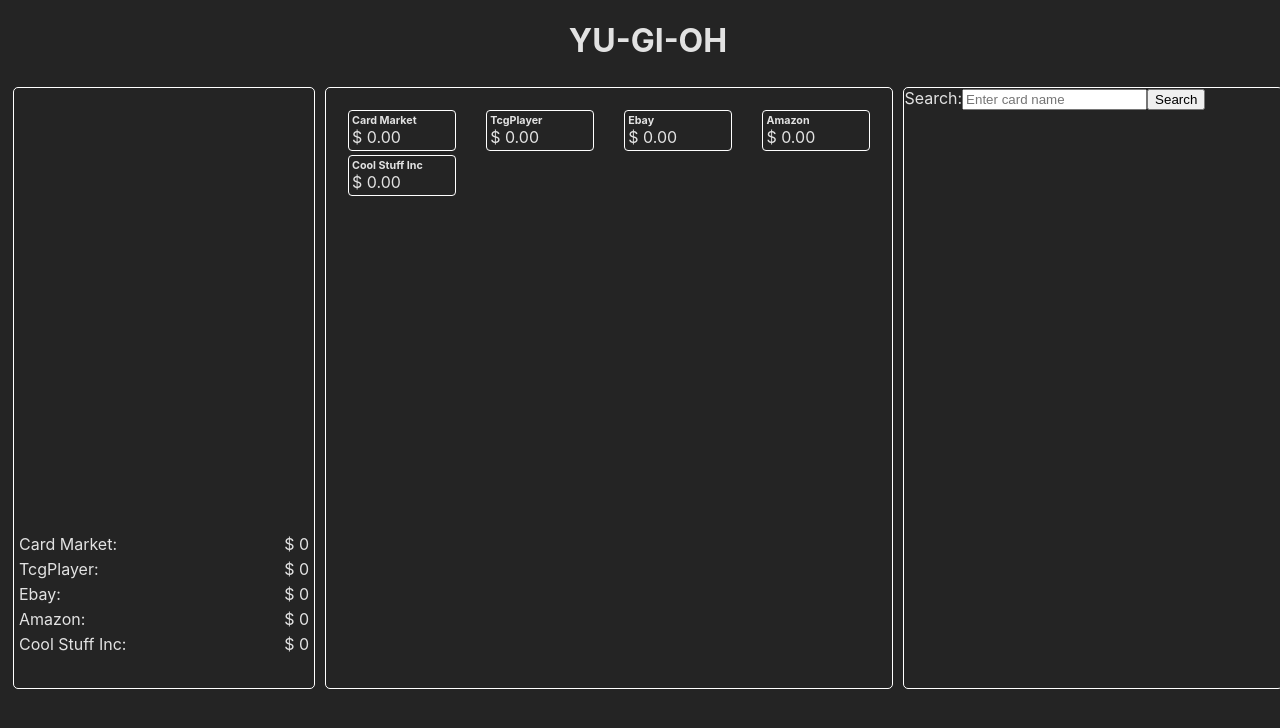
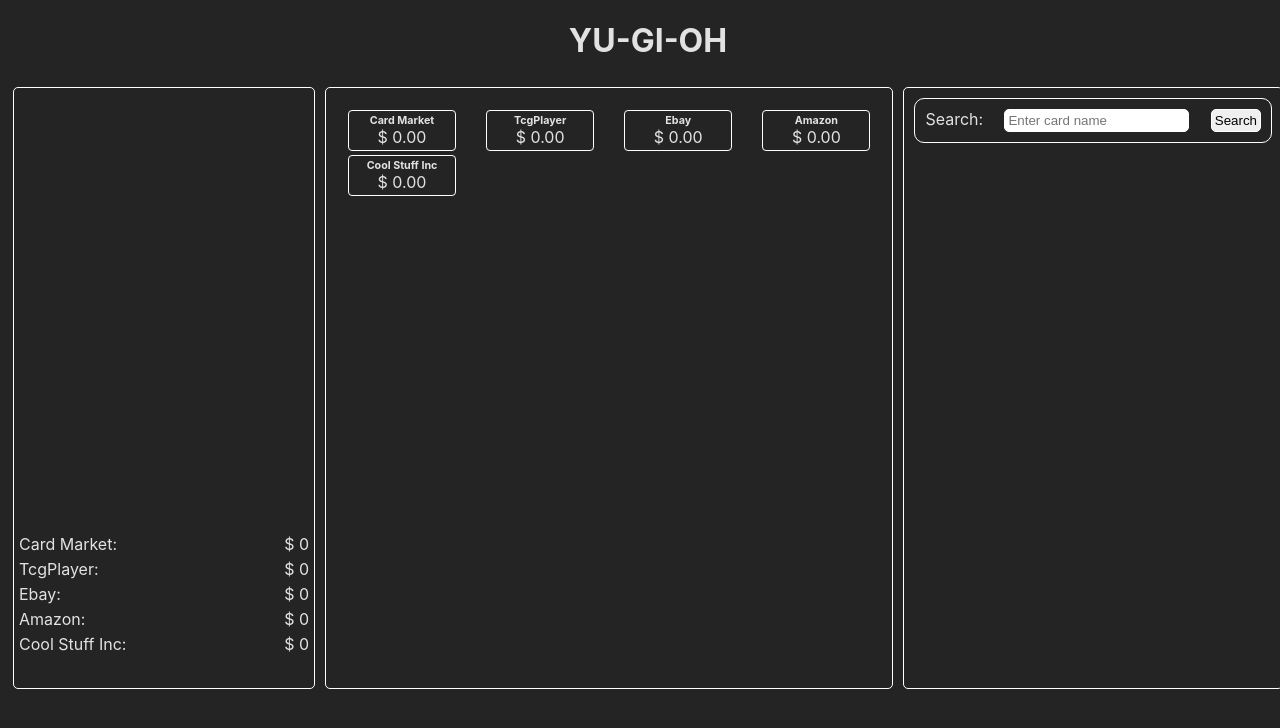
Before and after one commit to AbdullahAlNaim/Yugioh, a Vue app in the folder frontend/ygo/: page / in a window 1280 px wide. Shown: the top 728 px of the page. Built offline with nearby package versions, Linux system fonts and the light colour scheme.

Commit message:
adding scrolling to search results

```diff
--- a/frontend/ygo/src/App.vue
+++ b/frontend/ygo/src/App.vue
@@ -33,14 +33,11 @@
       this.ebayTotal += parseFloat(this.deckList[this.deckList.length - 1].ebayPrice);
       this.amazonTotal += parseFloat(this.deckList[this.deckList.length - 1].amazonPrice);
       this.coolStuffIncTotal += parseFloat(this.deckList[this.deckList.length - 1].coolStuffIncPrice);
-
-      console.log("cardMarket total: ",
-        this.cardMarketTotal,
-        this.tcgPlayerTotal,
-        this.ebayTotal,
-        this.amazonTotal,
-        this.coolStuffIncTotal);
     },
+    removeCard(index) {
+      this.deckList.splice(index, 1);
+      console.log('got remove request')
+    }
   },
   mounted() {
   }
@@ -56,7 +53,7 @@
       </div>
       <ul id="total-list">
         <li class="totals">
-          <p><span>Card Market:</span> <span>$ {{ cardMarketPrice }} </span></p>
+          <p><span>Card Market:</span> <span>$ {{ cardMarketPrice }}</span></p>
         </li>
         <li class="totals">
           <p><span>TcgPlayer:</span> <span>$ {{ tcgPlayerPrice }}</span></p>
@@ -83,6 +80,7 @@
       :totalAmazon="amazonTotal"
       :totalCoolStuffInc="coolStuffIncTotal"
       @found="receiveCard"
+      @removeItem="removeCard"
       >
       </card-result>
     </section>
--- a/frontend/ygo/src/components/Card.vue
+++ b/frontend/ygo/src/components/Card.vue
@@ -99,27 +99,45 @@
 <style scoped>
 main {
   margin: auto;
+  width: 300px;
 }
 
 .result-section {
-  width: 100%;
-  margin: 20px;
+  /* margin: 0px; */
 }
 
 .result-section ul {
-  margin: center;
   list-style: none;
   display: flex;
   flex-wrap: wrap;
-  width: 100%;
+  width: 310px;
+  padding: 10px;
+}
+
+.card-holder {
+  /* margin: 3px; */
+  height: 100px;
+  /* padding: 5px; */
+  /* background-color: red; */
 }
 
 .ul-card-list {
+  /* padding: 10px;  */
+  overflow: auto;
+  height: 500px;
+  width: 100px;
   padding: 0;
-  width: 100%;
+  margin: 0;
+  /* background-color: yellow; */
 }
 
 .single-card {
   width: 70px;
+  transition: transform 0.3s ease;
+  transform-origin: center;
+}
+
+.single-card:hover {
+  transform: scale(1.2);
 }
 </style>
--- a/frontend/ygo/src/components/Searcher.vue
+++ b/frontend/ygo/src/components/Searcher.vue
@@ -15,14 +15,32 @@
 </script>
 
 <template>
-  <form @submit.prevent="submitSearch">
+  <form @submit.prevent="submitSearch" class="card-search">
     <label for="search">Search:</label>
-    <input type="text" placeholder="Enter card name"
+    <input id="text-input" type="text" placeholder="Enter card name"
     v-model="searchTerm">
-    <input type="submit" value="Search" @click="submitSearch">
+    <input class="button-input" type="submit" value="Search" @click="submitSearch">
   </form>
 </template>
 
 <style scoped>
+.card-search {
+  margin: 10px;
+  text-align: center;
+  border: solid 1px white;
+  border-radius: 10px;
+  padding: 10px;
+  display: flex;
+  justify-content: space-between;
+}
 
+.card-search input {
+  border-radius: 5px;
+  border: solid 1px white;
+  padding: 3px;
+}
+
+.text-input {
+  width: 100px;
+}
 </style>
--- a/frontend/ygo/src/components/cardResult.vue
+++ b/frontend/ygo/src/components/cardResult.vue
@@ -3,20 +3,18 @@
   data() {
     return {
       cardImg: "",
-      cardMarketPrice: 0,
     }
   },
   methods: {
     details(card) {
-      this.cardImg = card.cardImg;
-      this.cardMarketPrice = card.cardMarketPrice;
-      this.$emit('found', this.cardImg, this.cardMarketPrice);
+      this.$emit('found', card);
     },
-    deckTotal() {
-      console.log(this.decklist);
-    },
+    removeFromDeck(index) {
+      this.$emit('removeItem', index);
+      console.log('clicked deck')
+    }
   },
-  emits: ['found'],
+  emits: ['found', 'remove'],
   props: ['decklist', 'totalCardMarket', 'totalTcgPlayer', 'totalEbay', 'totalAmazon', 'totalCoolStuffInc']
 }
 </script>
@@ -48,8 +46,10 @@
       </ul>
 
       <ul class="ul-card-list">
-        <li v-for="card in decklist" class="card-holder">
-          <img :src="card.cardImg" @click="details(card)" class="single-card">
+        <li v-for="(card, index) in decklist" class="card-holder">
+          <img :src="card.cardImg" @click="details(card)"
+          @dbclick="removeFromDeck(index)"
+          class="single-card">
         </li>
       </ul>
     </section>
@@ -73,6 +73,7 @@
   padding: 3px;
   border-radius: 4px;;
   width:100px;
+  text-align: center;
 }
 
 h6 {
@@ -99,5 +100,11 @@
 
 .single-card {
   width: 70px;
+  transition: transform 0.3s ease;
+  transform-origin: center;
+}
+
+.single-card:hover {
+  transform: scale(1.2);
 }
 </style>
```
